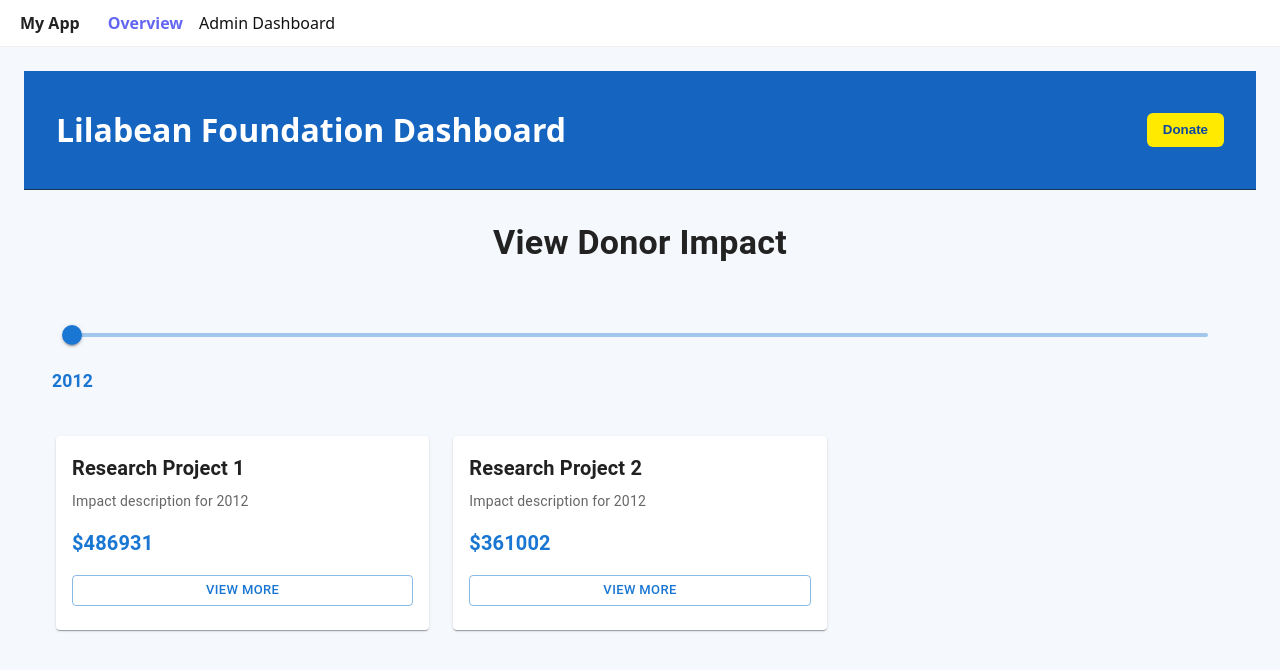
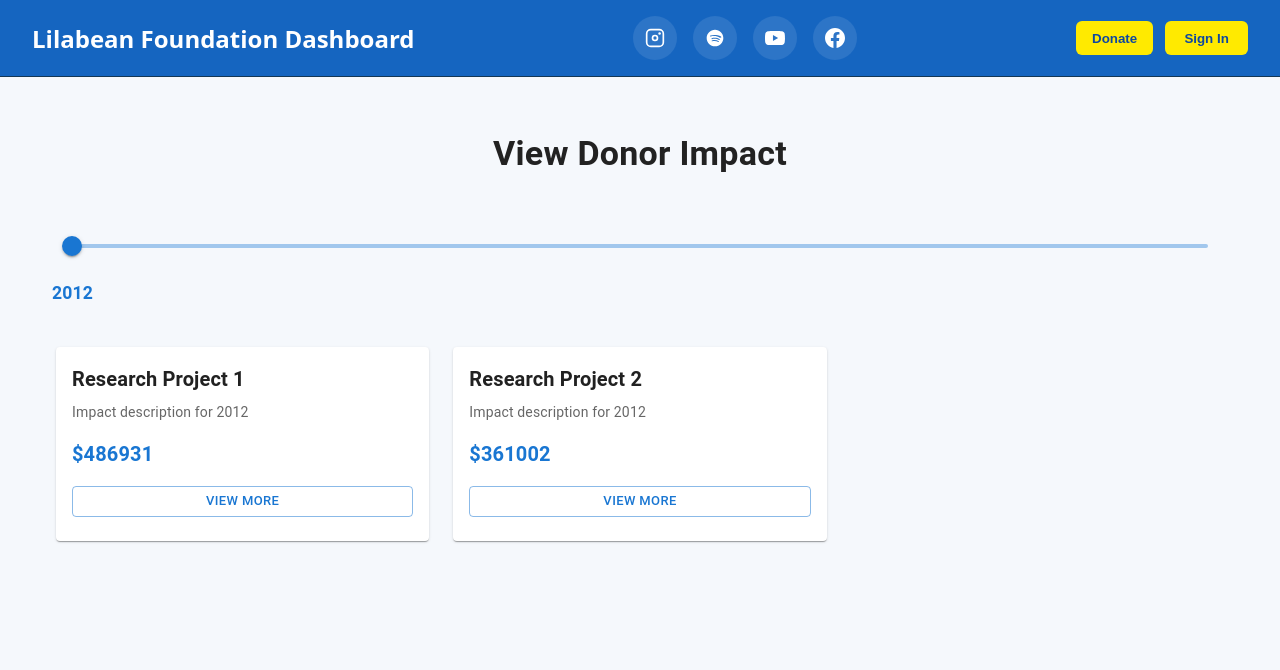
Before and after one commit to cfgcolumbus25/Team-7, a React (Vite) app in the folder frontend/: page / in a window 1280 px wide. Shown: the top 670 px of the page. Built offline with nearby package versions, Linux system fonts and the light colour scheme.

Commit message:
Fixed Social Media Buttons after real updated header this time

```diff
--- a/frontend/src/App.jsx
+++ b/frontend/src/App.jsx
@@ -7,48 +7,14 @@ import {
 } from "react-router-dom";
 import Overview from "./pages/Overview.jsx";
 import AdminDashboard from "./pages/AdminDashboard.jsx";
+import Header from "./components/Header.jsx";
 
 function Layout() {
   return (
     <div
       style={{ minHeight: "100vh", display: "flex", flexDirection: "column" }}
     >
-      <header
-        style={{
-          display: "flex",
-          alignItems: "center",
-          gap: 16,
-          padding: "12px 20px",
-          borderBottom: "1px solid #eee",
-          position: "sticky",
-          top: 0,
-          background: "#fff",
-          zIndex: 10,
-        }}
-      >
-        <strong style={{ marginRight: 12 }}>My App</strong>
-        <NavLink
-          to="/"
-          end
-          style={({ isActive }) => ({
-            textDecoration: "none",
-            color: isActive ? "#6366f1" : "#111",
-            fontWeight: isActive ? "600" : "400",
-          })}
-        >
-          Overview
-        </NavLink>
-        <NavLink
-          to="/admin"
-          style={({ isActive }) => ({
-            textDecoration: "none",
-            color: isActive ? "#6366f1" : "#111",
-            fontWeight: isActive ? "600" : "400",
-          })}
-        >
-          Admin Dashboard
-        </NavLink>
-      </header>
+      <Header />
 
       <main style={{ padding: 24, flex: 1 }}>
         <Outlet />
--- a/frontend/src/pages/Overview.jsx
+++ b/frontend/src/pages/Overview.jsx
@@ -3,12 +3,6 @@ import ResearchTimeline from "../components/ResearchTimeline.jsx";
 export default function Overview() {
   return (
     <div>
-      <header className="header">
-        <h1>Lilabean Foundation Dashboard</h1>
-        <div className="header-actions">
-          <button className="donate-btn">Donate</button>
-        </div>
-      </header>
       <ResearchTimeline />
     </div>
   );
```
